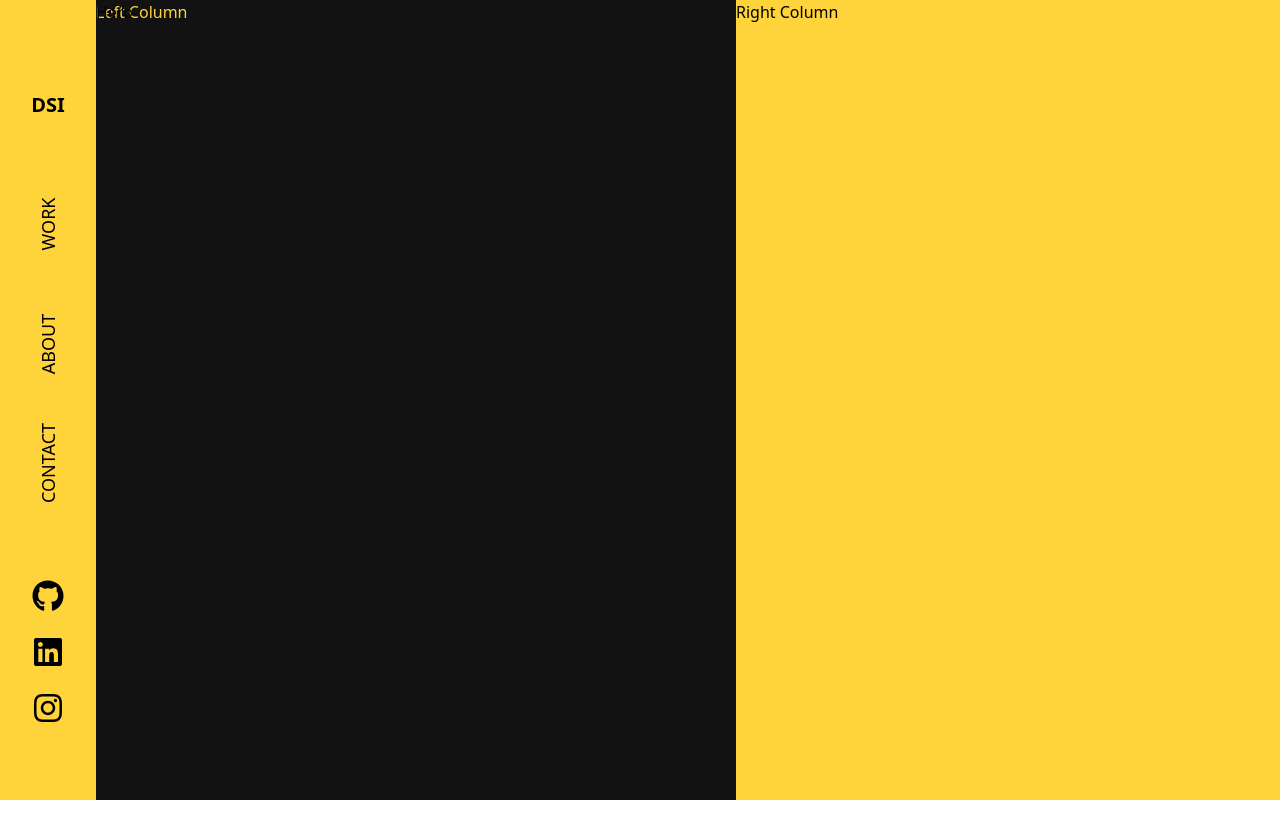
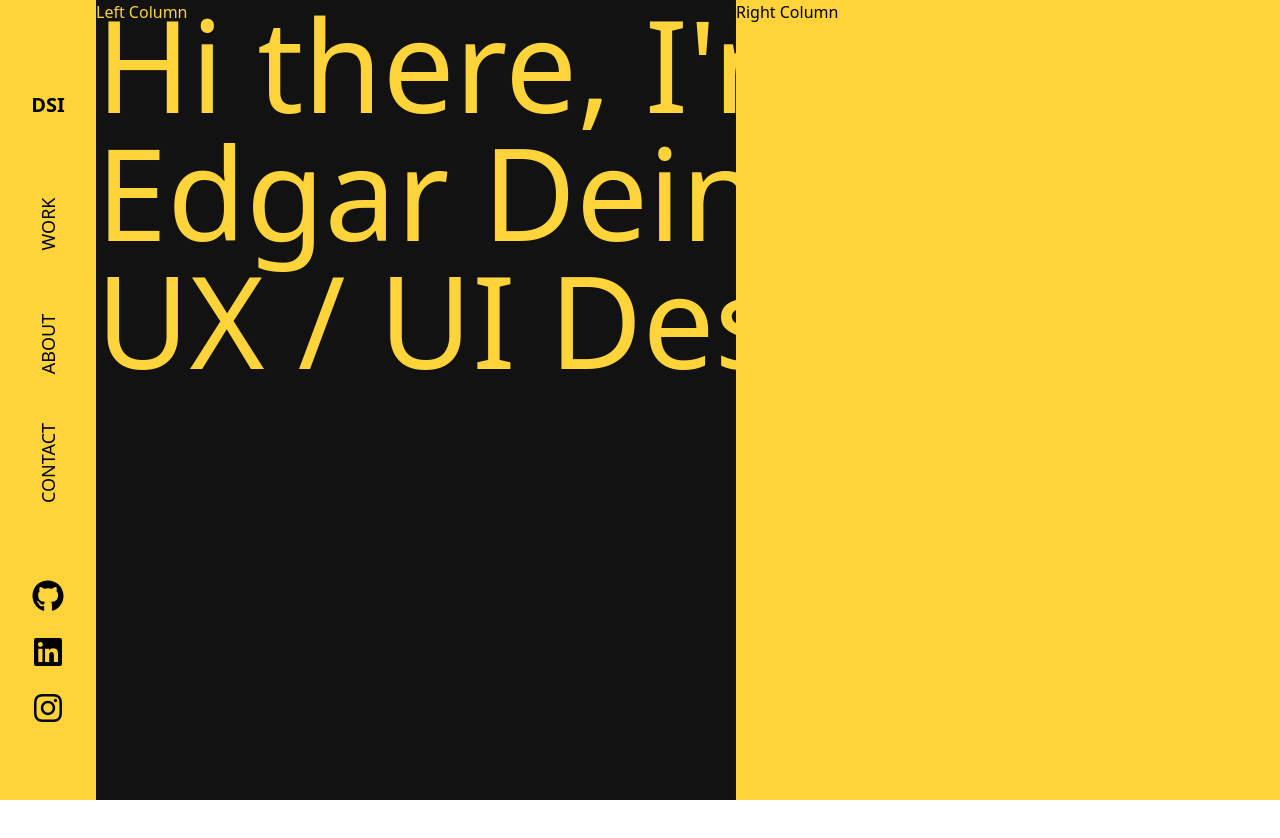
Before and after one commit to X-DSI/portfolio_t3, a Next.js app: page / in a window 1280 px wide. Shown: the top 838 px of the page. After the commit the page ends 800 px from the top, so only its background shows below. Built offline with nearby package versions, Linux system fonts and the light colour scheme.

Commit message:
⏫ UPDATE: Hero component

```diff
--- a/src/components/Hero.tsx
+++ b/src/components/Hero.tsx
@@ -1,7 +1,23 @@
 import React from "react";
 
 const Hero = () => {
-  return <div className="h-[200vh]">Hero</div>;
+  return (
+    <div className="hero-section h-full">
+      <div className="hero-wrapper grid">
+        <div className="hero-text-field">
+          <div className="h1-wrapper text-9xl text-primary">
+            <h1>Hi there, I&apos;m</h1>
+          </div>
+          <div className="h1-wrapper text-9xl text-primary">
+            <h1>Edgar Deiner</h1>
+          </div>
+          <div className="h1-wrapper text-9xl text-primary">
+            <h1>UX / UI Designer</h1>
+          </div>
+        </div>
+      </div>
+    </div>
+  );
 };
 
 export default Hero;
```
